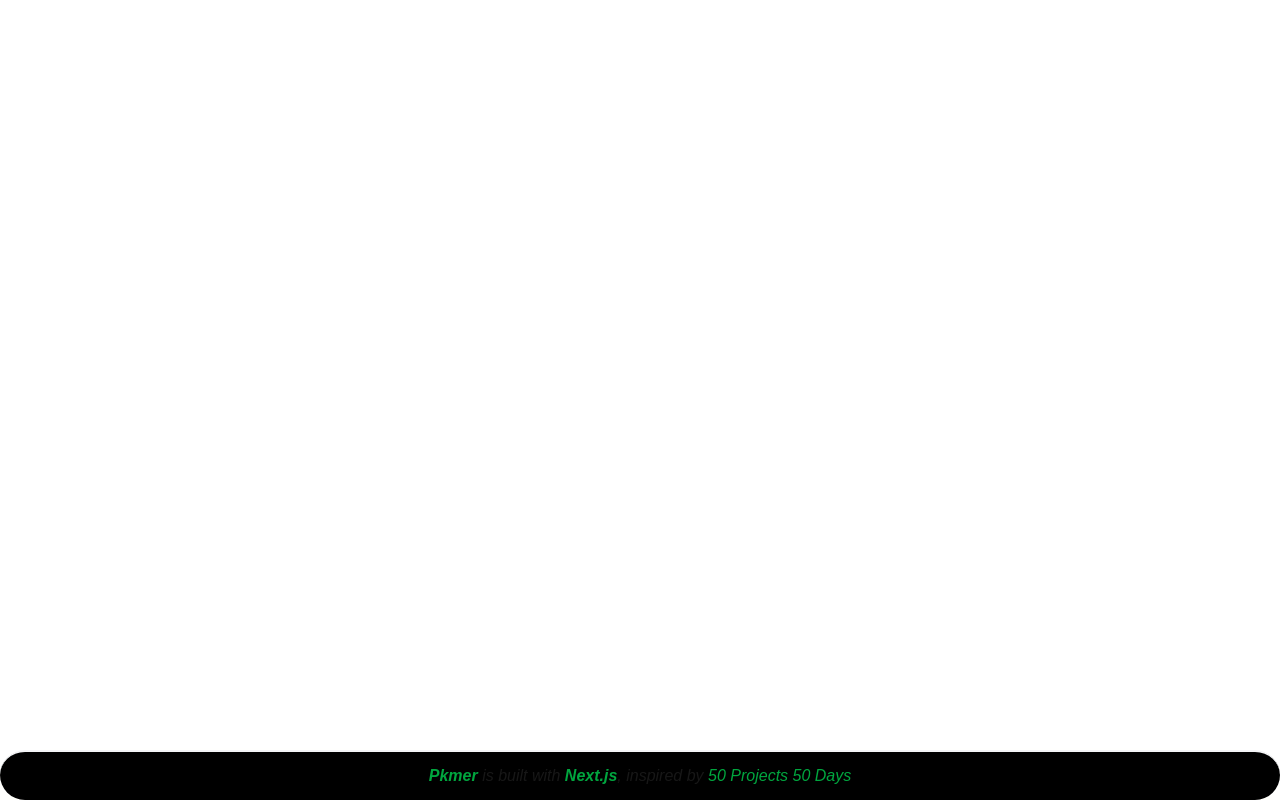
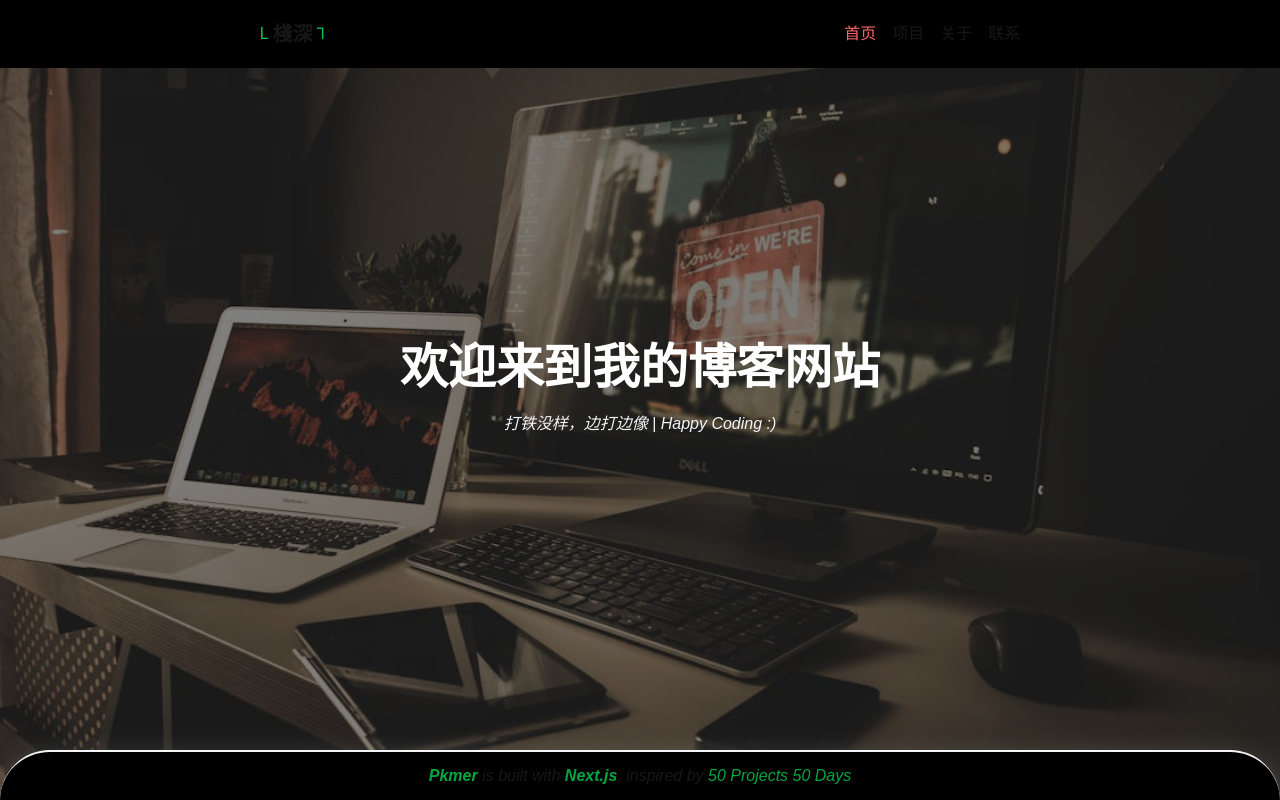
Before and after one commit to upangka/50days50projectsUseNextJs, a Next.js app: page /sticky-navbar in a window 1280 px wide. Built offline with nearby package versions, Linux system fonts and the light colour scheme.

Commit message:
feat(sticky-navbar): 完成上半部分

```diff
--- a/src/app/(cases)/sticky-navbar/page.tsx
+++ b/src/app/(cases)/sticky-navbar/page.tsx
@@ -1,12 +1,50 @@
+'use client'
+import { useState } from 'react'
+import clsx from 'clsx'
 export default function StickyNavbarPage() {
+  const [isSticky, setIsSticky] = useState(false)
   return (
-    <section className='w-screen'>
+    <section className='relative w-screen'>
       {/* nav start */}
-      <nav></nav>
+      <nav
+        className={clsx(
+          'fixed top-0 right-0 left-0 z-50 flex items-center justify-around',
+          isSticky ? 'py-3' : 'bg-black py-5'
+        )}
+      >
+        <h1 className='flex items-center gap-1'>
+          <span className='text-md text-green-500'>L</span>
+          <span className='text-xl font-bold'>棧深</span>
+          <span className='text-md text-green-500'>⅂</span>{' '}
+        </h1>
+        <ul className='flex items-center justify-center gap-4'>
+          <li className='cursor-pointer text-red-400 hover:underline'>首页</li>
+          <li className='cursor-pointer hover:underline'>项目</li>
+          <li className='cursor-pointer hover:underline'>关于</li>
+          <li className='cursor-pointer hover:underline'>联系</li>
+        </ul>
+      </nav>
       {/* nav end */}
 
       {/* banner start */}
-      <section></section>
+      <section
+        className='relative flex h-screen w-full items-center justify-center'
+        style={{
+          backgroundImage: "url('/pexels-photo-450035.jpeg')",
+          backgroundSize: 'cover',
+          backgroundPosition: 'bottom center',
+          backgroundRepeat: 'no-repeat'
+        }}
+      >
+        {/* 遮罩层开始 */}
+        <div className='absolute top-0 right-0 bottom-0 left-0 z-10 bg-black opacity-50'></div>
+        <div className='z-40'>
+          <h1 className='text-5xl font-bold text-white'>欢迎来到我的博客网站</h1>
+          <p className='py-5 text-center text-gray-100 italic'>
+            打铁没样，边打边像 | Happy Coding :)
+          </p>
+        </div>
+      </section>
       {/* banner end */}
 
       {/* content start */}
--- a/src/app/layout.tsx
+++ b/src/app/layout.tsx
@@ -28,7 +28,7 @@ export default function RootLayout({
         className={`h-fit min-w-[1024px] overflow-x-auto ${geistSans.variable} ${geistMono.variable} antialiased`}
       >
         <main>{children}</main>
-        <footer className='fixed bottom-0 flex w-screen justify-center rounded-full border-t-2 border-gray-100 bg-black italic shadow-2xl shadow-amber-50 select-none'>
+        <footer className='fixed bottom-0 z-50 flex w-screen justify-center rounded-t-full border-t-2 border-gray-100 bg-black italic shadow-2xl shadow-amber-50 select-none'>
           <div className='py-3'>
             <a
               href='https://gitee.com/pkmer/50days50projects-use-next-js'
```
